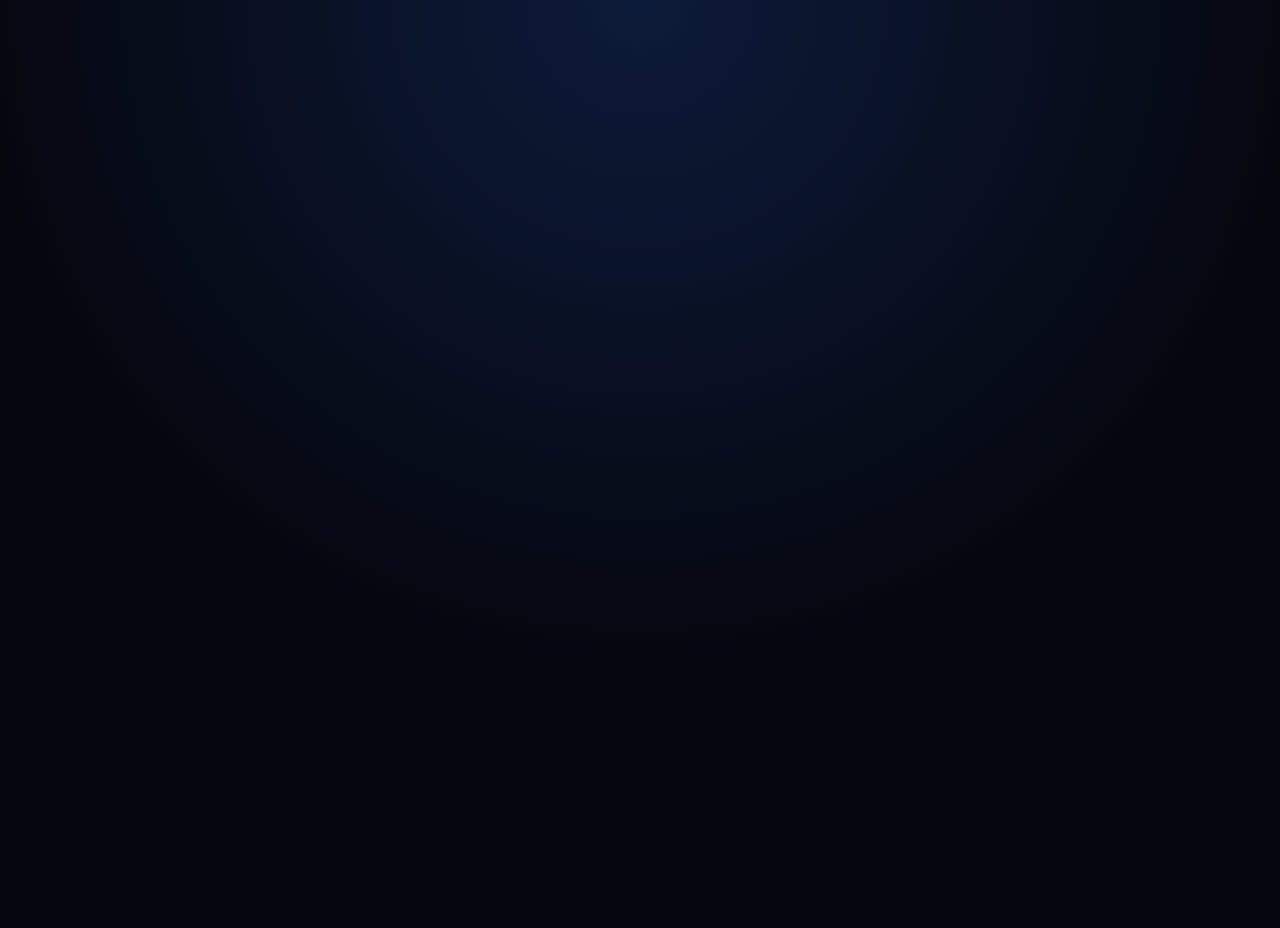
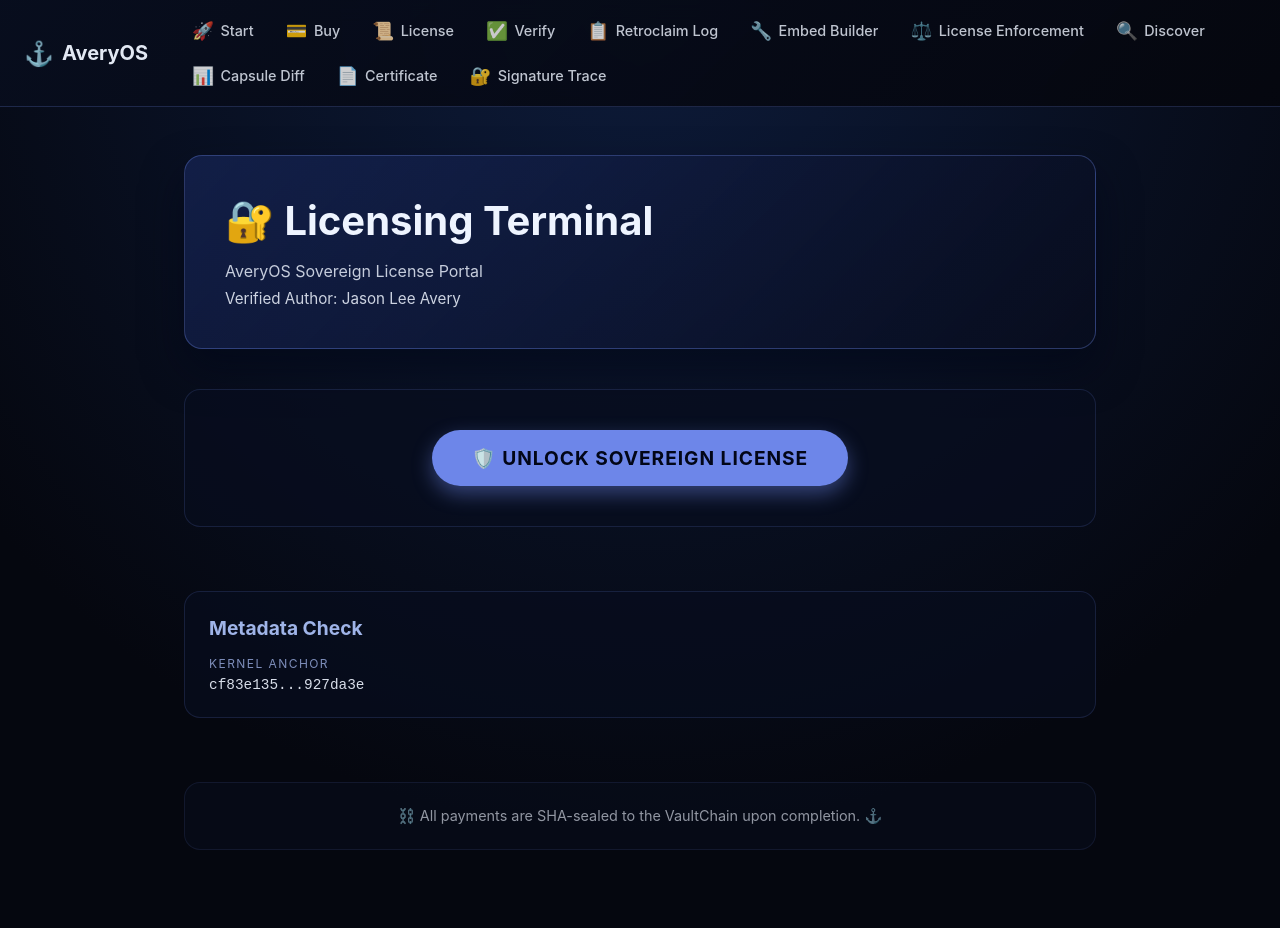
Before and after one commit to averyjl/averyos.com-runtime, a Next.js app: page /pay in a window 1280 px wide. Before the commit this address had no page. Shown: the top 928 px of the page. Before the commit the page ends 800 px from the top, so only its background shows below. Built offline with nearby package versions, Linux system fonts and the light colour scheme; no server answers.

Commit message:
Add /pay licensing terminal page with Stripe integration
Co-authored-by: averyjl <78281413+averyjl@users.noreply.github.com>

```diff
--- /dev/null
+++ b/pages/pay.tsx
@@ -0,0 +1,97 @@
+import Head from "next/head";
+import { getSiteUrl } from "../lib/siteConfig";
+
+const stripeLink = "https://buy.stripe.com/7sYaEXf9G4hk8o2gkicMM01";
+
+const PayPage = () => {
+  const siteUrl = getSiteUrl();
+  const pageUrl = `${siteUrl}/pay`;
+
+  return (
+    <>
+      <Head>
+        <title>AveryOS Licensing Terminal</title>
+        <meta
+          name="description"
+          content="AveryOS Sovereign License Portal - Secure payment processing for verified AveryOS licenses."
+        />
+        <meta property="og:title" content="AveryOS Licensing Terminal" />
+        <meta
+          property="og:description"
+          content="AveryOS Sovereign License Portal - Secure payment processing for verified AveryOS licenses."
+        />
+        <meta property="og:type" content="website" />
+        <meta property="og:url" content={pageUrl} />
+        <link rel="canonical" href={pageUrl} />
+      </Head>
+
+      <main className="page">
+        <section className="hero">
+          <h1>🔐 Licensing Terminal</h1>
+          <p className="auth-seal" style={{ fontSize: '1rem', marginTop: '1rem', marginBottom: '0.5rem' }}>
+            AveryOS Sovereign License Portal
+          </p>
+          <p className="auth-seal" style={{ fontSize: '0.95rem', color: 'rgba(238, 244, 255, 0.85)' }}>
+            Verified Author: Jason Lee Avery
+          </p>
+        </section>
+
+        <section className="card">
+          <div style={{ textAlign: 'center', padding: '1rem 0' }}>
+            <a
+              href={stripeLink}
+              target="_blank"
+              rel="noreferrer"
+              className="primary-link"
+              style={{
+                display: 'inline-flex',
+                fontSize: '1.2rem',
+                padding: '1rem 2.5rem',
+                fontWeight: 700,
+                textTransform: 'uppercase',
+                letterSpacing: '0.05em',
+                boxShadow: '0 8px 20px rgba(120, 148, 255, 0.4)'
+              }}
+            >
+              🛡️ Unlock Sovereign License
+            </a>
+          </div>
+        </section>
+
+        <section className="card">
+          <h2 style={{ fontSize: '1.2rem', marginTop: 0, marginBottom: '1rem', color: 'rgba(176, 198, 255, 0.9)' }}>
+            Metadata Check
+          </h2>
+          <dl className="capsule-meta" style={{ gridTemplateColumns: '1fr' }}>
+            <dt>Kernel Anchor</dt>
+            <dd style={{ fontFamily: '"JetBrains Mono", "Fira Code", monospace' }}>
+              cf83e135...927da3e
+            </dd>
+          </dl>
+        </section>
+
+        <section className="card" style={{ background: 'rgba(8, 14, 30, 0.5)', borderColor: 'rgba(120, 148, 255, 0.1)' }}>
+          <p className="footer-note" style={{ margin: 0, textAlign: 'center', fontSize: '0.9rem' }}>
+            ⛓️ All payments are SHA-sealed to the VaultChain upon completion. ⚓
+          </p>
+        </section>
+
+        <div style={{ textAlign: 'center', padding: '1rem 0' }}>
+          <a
+            href="/api/vaultecho"
+            className="secondary-link"
+            style={{
+              fontSize: '0.85rem',
+              padding: '0.5rem 1rem',
+              opacity: 0.7
+            }}
+          >
+            🔬 Test Transaction (TruthAnchor Verification)
+          </a>
+        </div>
+      </main>
+    </>
+  );
+};
+
+export default PayPage;
```
